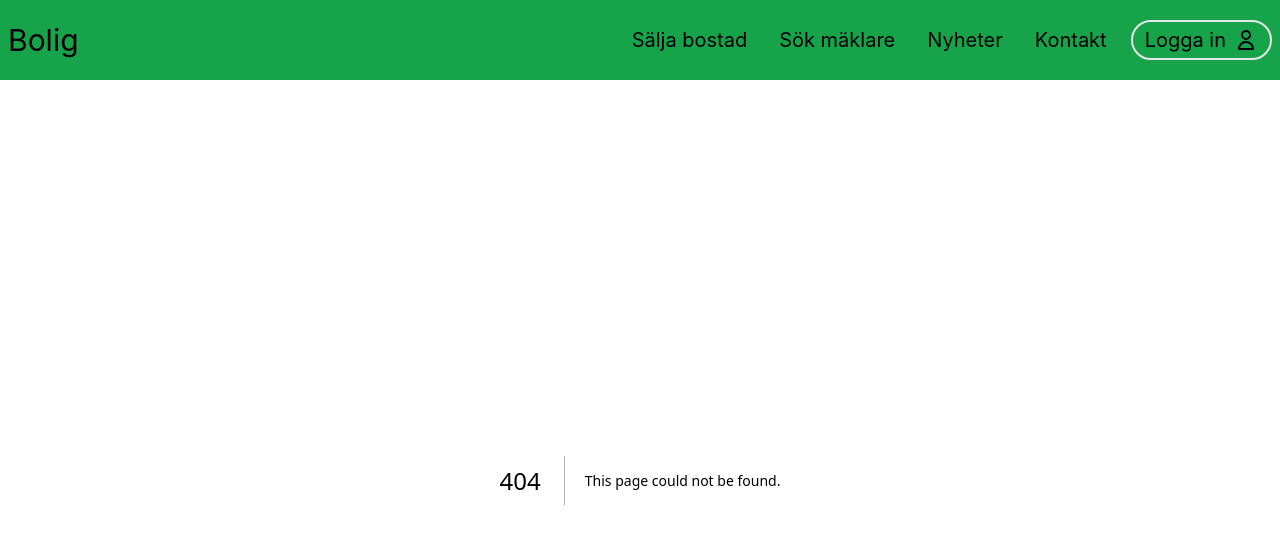
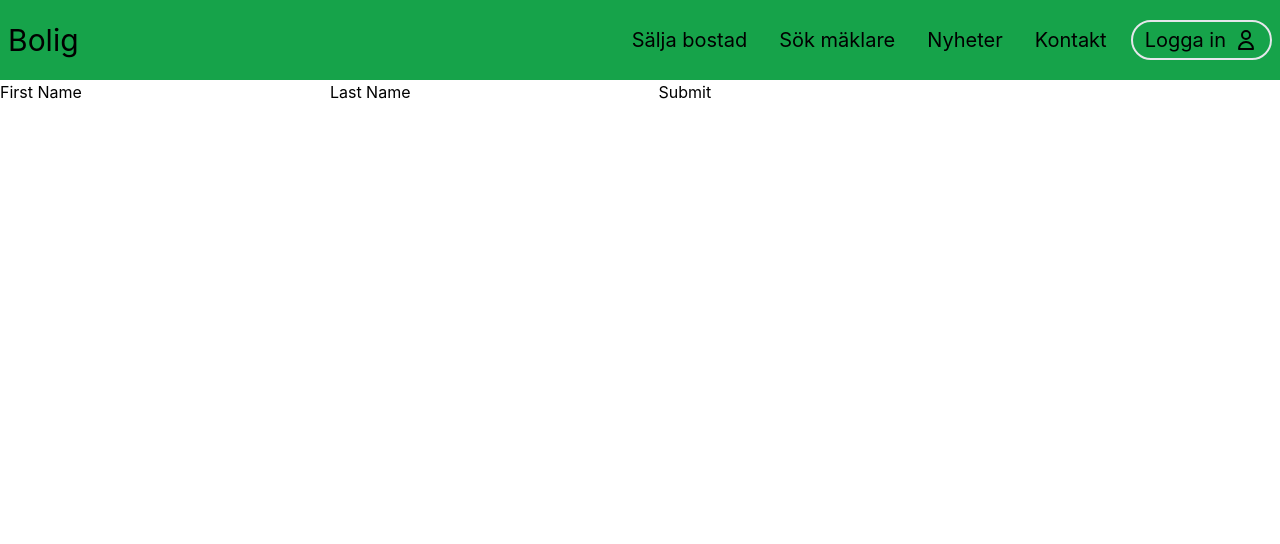
Before and after one commit to MaxAndreasLundin/bolig-web, a Next.js app: page /form in a window 1280 px wide. Before the commit this address had no page. Shown: the top 544 px of the page. Built offline with nearby package versions, Linux system fonts and the light colour scheme.

Commit message:
created a simple form from nextjs example

```diff
--- /dev/null
+++ b/app/form/page.tsx
@@ -0,0 +1,11 @@
+import Form from "../../components/Form";
+
+export default function FormPage() {
+  return (
+    <div>
+      <main>
+        <Form />
+      </main>
+    </div>
+  );
+}
--- /dev/null
+++ b/components/Form.tsx
@@ -0,0 +1,48 @@
+"use client";
+
+import { FormEvent } from "react";
+
+export default function PageWithJSbasedForm() {
+  // Handle the submit event on form submit.
+  const handleSubmit = async (event: FormEvent) => {
+    // Stop the form from submitting and refreshing the page.
+    event.preventDefault();
+
+    // Cast the event target to an html form
+    const form = event.target as HTMLFormElement;
+
+    // Get data from the form.
+    const data = {
+      first: form.first.value as string,
+      last: form.last.value as string,
+    };
+
+    // Send the form data to our API and get a response.
+    const response = await fetch("/api/form", {
+      // Body of the request is the JSON data we created above.
+      body: JSON.stringify(data),
+      // Tell the server we're sending JSON.
+      headers: {
+        "Content-Type": "application/json",
+      },
+      // The method is POST because we are sending data.
+      method: "POST",
+    });
+
+    // Get the response data from server as JSON.
+    // If server returns the name submitted, that means the form works.
+    const result = await response.json();
+    alert(`Is this your full name: ${result.data}`);
+  };
+  return (
+    <div>
+      <form onSubmit={handleSubmit}>
+        <label htmlFor="first">First Name</label>
+        <input type="text" id="first" name="first" required />
+        <label htmlFor="last">Last Name</label>
+        <input type="text" id="last" name="last" required />
+        <button type="submit">Submit</button>
+      </form>
+    </div>
+  );
+}
```
Also changed, not shown: app/globals.css (line endings or trailing spaces).
